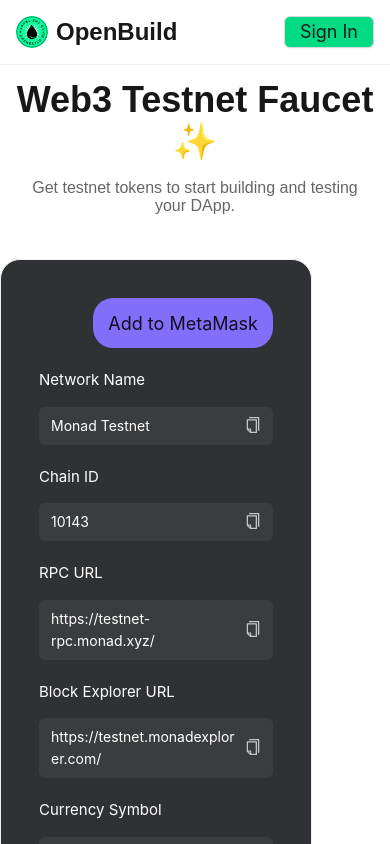
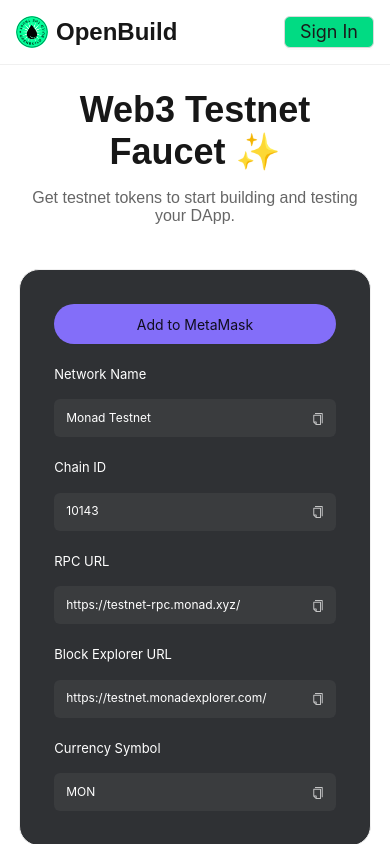
Before and after one commit to openbuildxyz/faucet-frontend, a Next.js app: page /monad in a window 390 px wide. Shown: the top 844 px of the page. Built offline with nearby package versions, Linux system fonts and the light colour scheme.

Commit message:
fix: adapt to mobile

```diff
--- a/src/styles/globals.css
+++ b/src/styles/globals.css
@@ -3,12 +3,6 @@
   --foreground: #171717;
 }
 
-  /* @media (prefers-color-scheme: dark) {
-    :root {
-      --background: #0a0a0a;
-      --foreground: #ededed;
-    }
-  } */
 
 html,
 body {
@@ -35,9 +29,27 @@
   text-decoration: none;
 }
 
-  /* @media (prefers-color-scheme: dark) {
-    html {
-      color-scheme: dark;
+/* 响应式适配小屏幕 */
+@media (max-width: 768px) {
+  body {
+    font-size: 14px; /* 调整字体大小 */
+    padding: 10px; /* 添加适当的内边距 */
+  }
+
+  a {
+    font-size: 14px; /* 链接字体大小适配 */
+  }
+
+  /* 让内容不会超出屏幕 */
+  html, body {
+    width: 100%;
+    overflow-x: hidden;
   }
 }
-   */
+
+/* 适配更小屏幕 */
+@media (max-width: 480px) {
+  body {
+    font-size: 12px; /* 进一步调整字体 */
+  }
+}
--- a/src/styles/monad-testnet.module.css
+++ b/src/styles/monad-testnet.module.css
@@ -3,6 +3,8 @@
     padding: 14px;
     border-radius: 20px;
     width: 80%;
+    max-width: 500px; /* 限制最大宽度，避免在大屏幕上过宽 */
+    margin: 0 auto; /* 居中 */
 }
 
 .field {
@@ -18,6 +20,7 @@
     justify-content: flex-end; /* 居右对齐 */
 }
 
+/* 按钮样式 */
 .addTestnetBtn {
     height: 50px;
     background-color: #836EF9 !important;
@@ -25,18 +28,21 @@
     border-radius: 20px;
     margin-bottom: 20px;
     border: none;
+    padding: 10px 20px; /* 添加内边距，适配触摸 */
+    cursor: pointer;
+    transition: background 0.3s ease-in-out;
 }
 
 .addTestnetBtn:hover {
-    color:rgba(25, 27, 31, 0.9) !important;
+    color: rgba(25, 27, 31, 0.9) !important;
+    background-color: #6b5ae0 !important;
 }
-
 
 .addTestnetInfo {
     color: white;
     font-size: 20px;
     margin-top: 20px;
-    align-content: center !important;
+    text-align: center; /* 居中显示 */
 }
 
 .label {
@@ -46,6 +52,7 @@
     font-size: 15px;
 }
 
+/* 值容器 */
 .valueContainer {
     background-color: rgba(255, 255, 255, 0.05);
     border-radius: 6px;
@@ -72,3 +79,61 @@
 .copyIcon:hover {
     opacity: 1;
 }
+
+/* 响应式适配移动端 */
+@media (max-width: 768px) {
+    .container {
+        width: 90%; /* 宽度自适应 */
+        padding: 12px;
+    }
+
+    .addTestnetBtn {
+        height: 45px; /* 按钮缩小 */
+        font-size: 16px;
+        width: 100%; /* 按钮全宽 */
+    }
+
+    .addTestnetInfo {
+        font-size: 18px;
+    }
+
+    .label {
+        font-size: 14px;
+    }
+
+    .value {
+        font-size: 13px;
+    }
+
+    .copyIcon {
+        font-size: 14px;
+    }
+}
+
+@media (max-width: 480px) {
+    .container {
+        width: 95%; /* 小屏幕适配 */
+        padding: 10px;
+    }
+
+    .addTestnetBtn {
+        height: 40px;
+        font-size: 14px;
+    }
+
+    .addTestnetInfo {
+        font-size: 16px;
+    }
+
+    .label {
+        font-size: 13px;
+    }
+
+    .value {
+        font-size: 12px;
+    }
+
+    .copyIcon {
+        font-size: 12px;
+    }
+}
```
Lines whose indentation alone changed are shown as unchanged.
